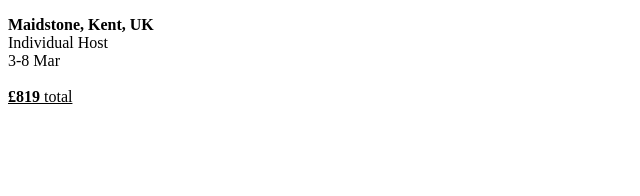
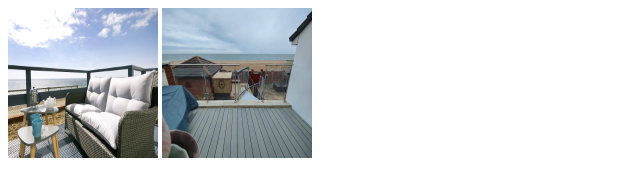
Before and after one commit to ArionKing/newproject, a plain HTML site: page index.html in a window 1280 px wide. Shown: the whole page, without its empty margins (0-640 px from the left). Drawn offline with Linux system fonts and the light colour scheme.

Commit message:
image loactions 2 and 3

```diff
--- a/index.html
+++ b/index.html
@@ -7,17 +7,14 @@
 
 <body>
 
+    <img src="pictures/Pic2airbnb.webp" alt="Groombridge" width="150"
+    height="150">
 
-    <p>
-        <b>Maidstone, Kent, UK</b>
-        <br>
-        Individual Host
-        <br>
-        3-8 Mar
-        <br><br>
-    <u>
-        <b>£819</b>
-        total
-    </u> </p>
+    <img src="pictures/Pic3airbnb.webp" alt="Heartfordshire" width="150"
+    height="150">
 
 </body
+
+<footer>
+
+</footer>
```
